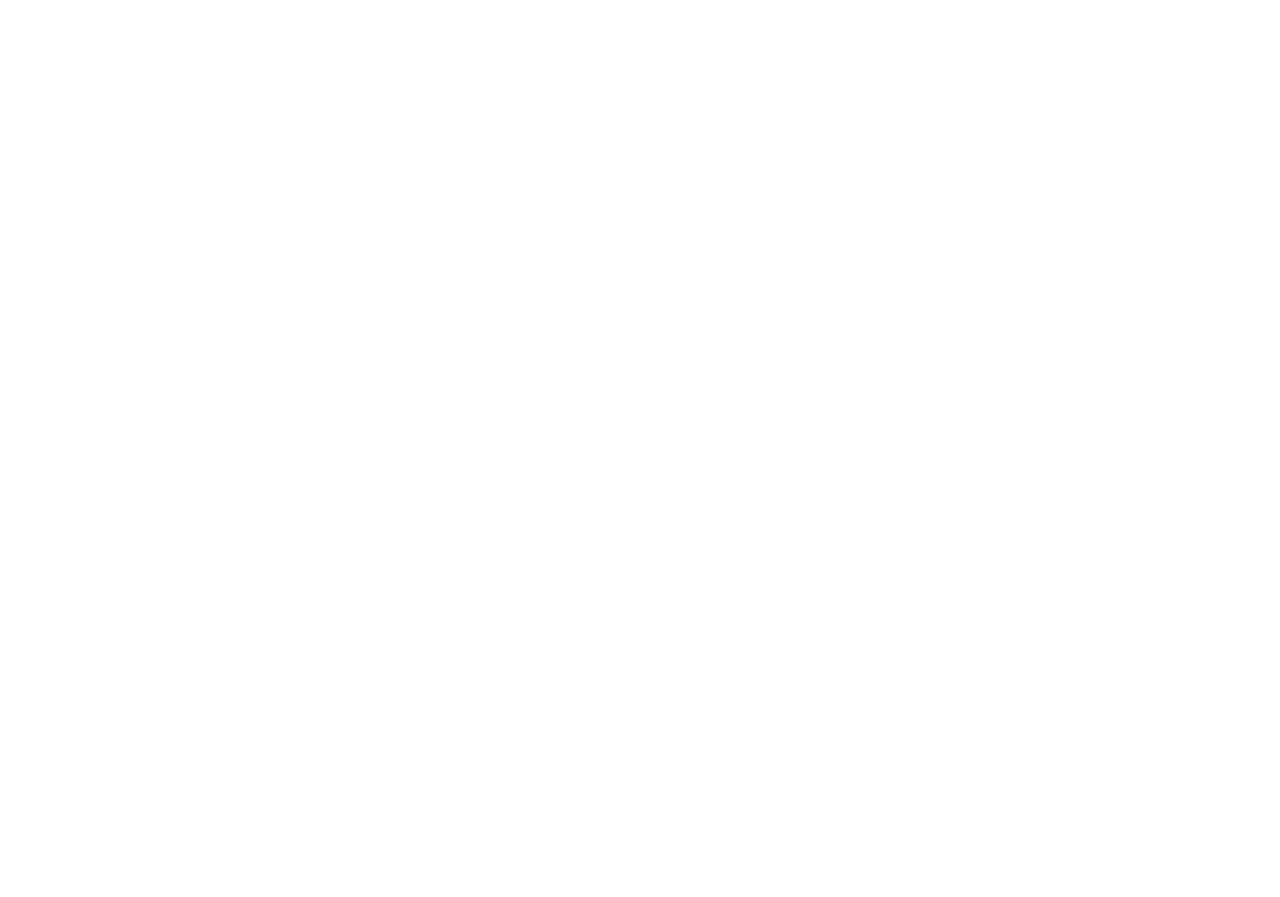
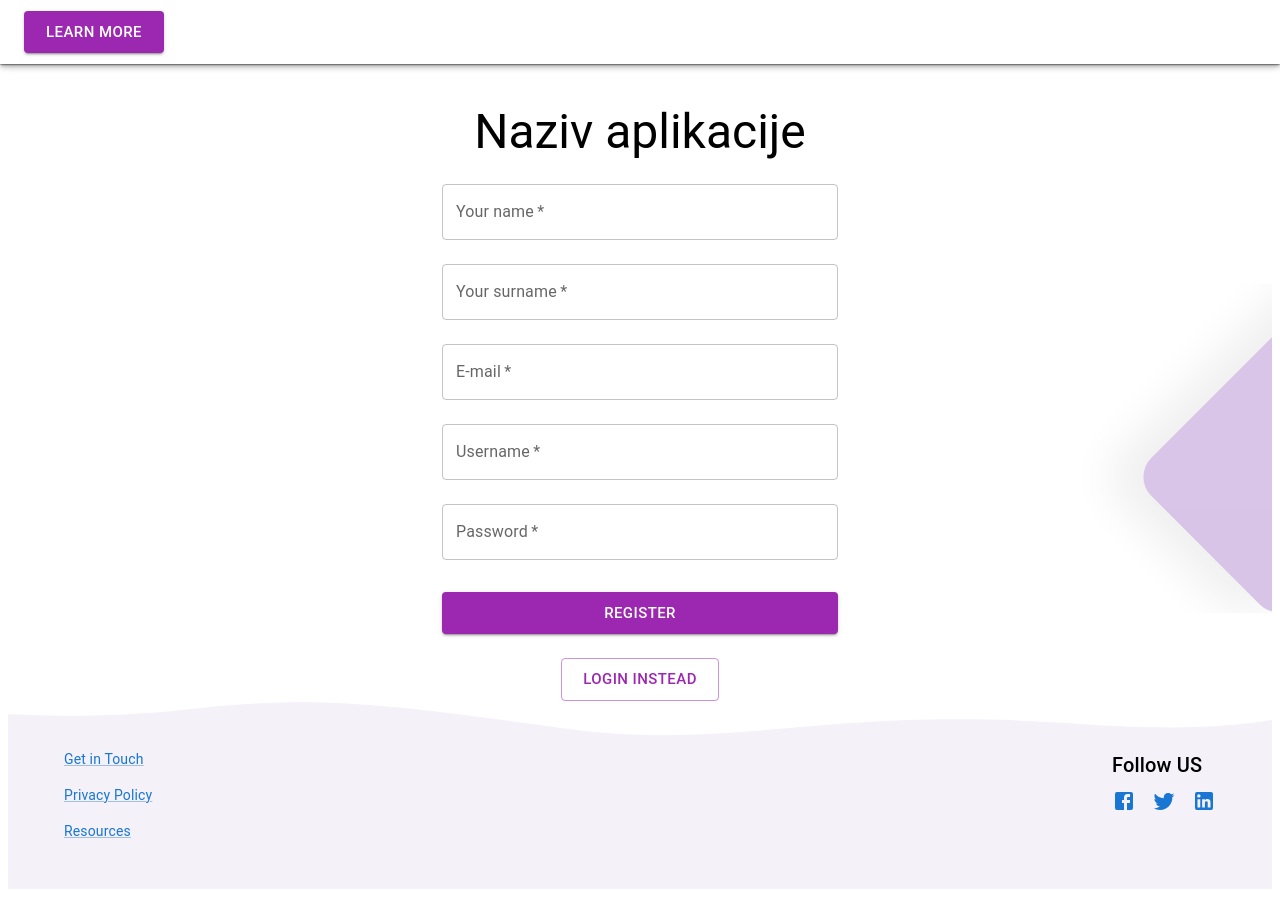
Before and after one commit to kenansultanic/MERN-client, a React (Create React App) app: page /register in a window 1280 px wide. Before the commit the page ends 800 px from the top, so only its background shows below. Built offline with nearby package versions, Linux system fonts and the light colour scheme.

Commit message:
added react-router-dom

```diff
--- a/package.json
+++ b/package.json
@@ -6,7 +6,7 @@
     "@emotion/react": "^11.10.4",
     "@emotion/styled": "^11.10.4",
     "@mui/icons-material": "^5.10.3",
-    "@mui/material": "^5.10.3",
+    "@mui/material": "^5.10.4",
     "@testing-library/jest-dom": "^5.16.5",
     "@testing-library/react": "^13.3.0",
     "@testing-library/user-event": "^13.5.0",
@@ -14,7 +14,8 @@
     "password-validator": "^5.3.0",
     "react": "^18.2.0",
     "react-dom": "^18.2.0",
-    "react-scripts": "^5.0.1",
+    "react-router-dom": "^6.3.0",
+    "react-scripts": "5.0.1",
     "web-vitals": "^2.1.4"
   },
   "scripts": {
--- a/src/App.js
+++ b/src/App.js
@@ -1,13 +1,21 @@
 /* eslint-disable no-unused-vars */
 import {useState, useEffect} from 'react'
 import axios from 'axios'
+import {BrowserRouter as Router} from "react-router-dom"
+import {Routes, Route} from "react-router"
+import Login from './components/Login'
+import Register from './components/Register'
 
-function App() {
+const App = () => {
 
-
-
-
-
+  return (
+    <Router>
+      <Routes>
+        <Route path='/' element={<Login/>}/>
+        <Route path='/register' element={<Register/>}/>
+      </Routes>
+    </Router>
+  )
 }
 
 export default App;
--- a/src/components/Login.js
+++ b/src/components/Login.js
@@ -1,7 +1,8 @@
 import {AppBar, Box, Button, Container, React, TextField, Toolbar, Typography} from '@mui/material'
-import ShapeImage from "../images/shape.svg";
-
+import ShapeImage from "../images/shape.svg"
+import {Link} from 'react-router-dom'
 import Footer from './Footer'
+import '../styles/index.css'
 
 const Login = () =>  {
   return (
@@ -73,9 +74,11 @@ const Login = () =>  {
           <Typography variant="h6" sx={{ mb: 3 }}>
             Don't have an account?
           </Typography>
-          <Button color="secondary" variant="outlined" size="large">
-            Register
-          </Button>
+          <Link to={'/register'}>
+            <Button color="secondary" variant="outlined" size="large">
+              Register
+            </Button>
+          </Link>
         </Box>
       </Container>
       <Footer/>
--- a/src/components/Register.js
+++ b/src/components/Register.js
@@ -1,8 +1,10 @@
 import {AppBar, Box, Button, Container, React, TextField, Toolbar, Typography} from '@mui/material'
-import ShapeImage from "../images/shape.svg";
-import { useState } from 'react';
-import AxiosClient from '../Apis/AxiosClient';
+import ShapeImage from "../images/shape.svg"
+import { useState } from 'react'
+import AxiosClient from '../Apis/AxiosClient'
 import Footer from './Footer'
+import {Link} from 'react-router-dom'
+import '../styles/index.css'
 
 const Register = () =>  {
 
@@ -125,9 +127,11 @@ const Register = () =>  {
               Register
             </Button>
           </Box>
-          <Button color="secondary" variant="outlined" size="large">
-            Login instead
-          </Button>
+          <Link to={'/'}>
+            <Button color="secondary" variant="outlined" size="large">
+              Login instead
+            </Button>
+          </Link>
         </Box>
       </Container>
       <Footer/>
--- a/src/styles/register.css
+++ /dev/null
@@ -1,3 +0,0 @@
-* {
-    background-color: rgb(201, 138, 201);
-}
```
Also changed, not shown: 1 other file (tests, documents, lock files or other folders).
